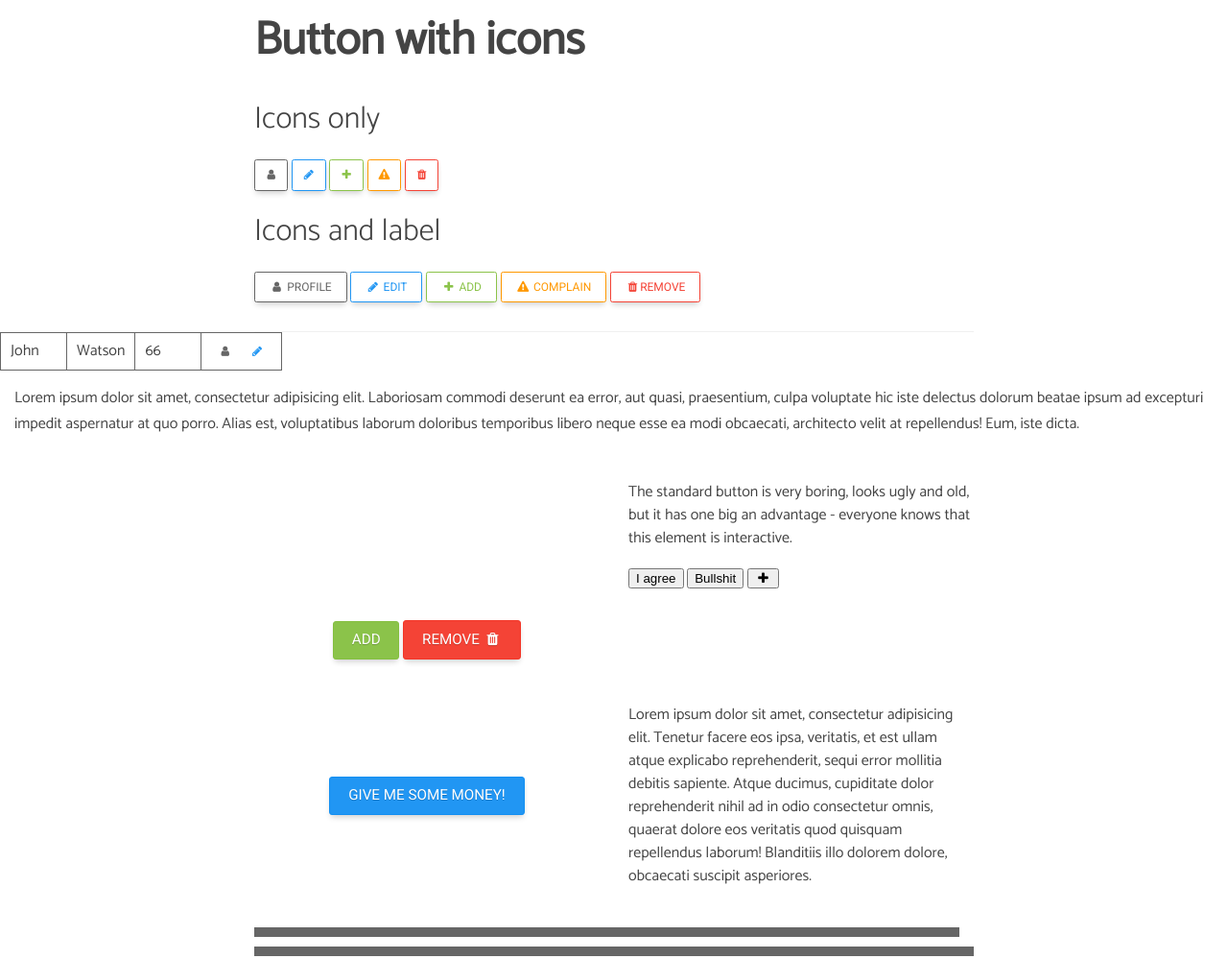
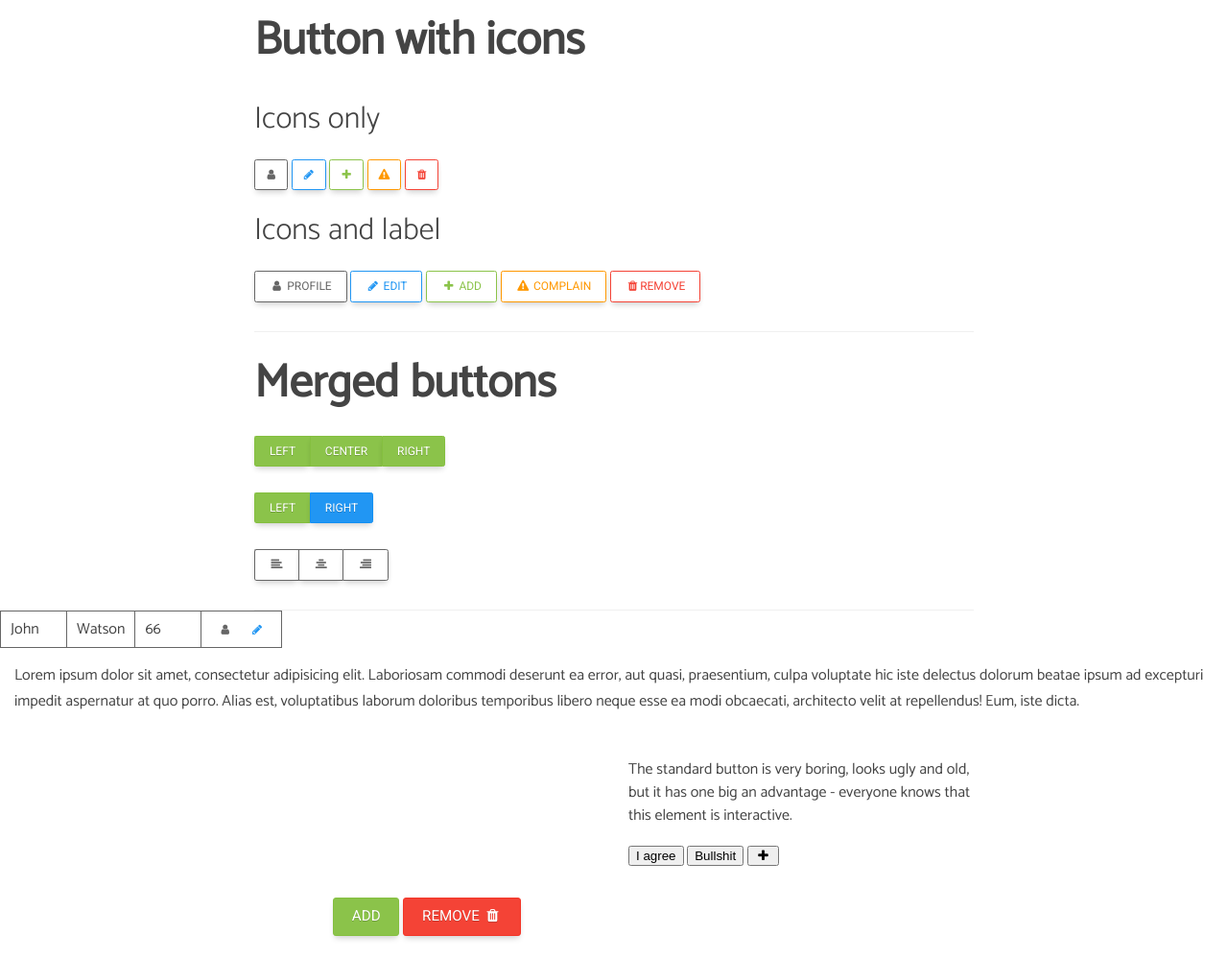
Before and after one commit to skrajewski/the-buttons, a website: page public/explore.html in a window 1280 px wide. Shown: the part 2882-3881 px from the top of the page at 96% size. Drawn offline with Linux system fonts and the light colour scheme.

Commit message:
Prototype merged buttons

```diff
--- a/public/explore.html
+++ b/public/explore.html
@@ -227,6 +227,45 @@
                 </section>
             </div>
         </section>
+
+        <section class="showcase-section">
+            <h1 class="section-title">Merged buttons</h1>
+
+            <div class="demo-section">
+                <section class="showcase">
+                    <div class="button-merged">
+                        <button class="button button-filled button-success">Left</button>
+                        <button class="button button-filled button-success">Center</button>
+                        <button class="button button-filled button-success">Right</button>
+                    </div>
+                    <br>
+                    <div class="button-merged">
+                        <button class="button button-filled button-success">Left</button>
+                        <button class="button button-filled button-secondary">Right</button>
+                    </div>
+                    <br>
+                    <div class="button-merged">
+                        <button class="button"><i class="fa fa-fw fa-align-left"></i></button>
+                        <button class="button"><i class="fa fa-fw fa-align-center"></i></button>
+                        <button class="button"><i class="fa fa-fw fa-align-right"></i></button>
+                    </div>
+                </section>
+            </div>
+        </section>
+
+        <!-- <section class="showcase-section">
+            <h1 class="section-title">Color blindness support</h1>
+
+            <div class="demo-section blind">
+                <section class="showcase">
+                    <button class="button">Default</button>
+                    <button class="button button-secondary">Secondary</button>
+                    <button class="button button-success">Success</button>
+                    <button class="button button-warning">Warning</button>
+                    <button class="button button-danger">Danger</button>
+                </section>
+            </div>
+        </section> -->
     </div>
 
 
--- a/scss/_buttons.scss
+++ b/scss/_buttons.scss
@@ -90,6 +90,10 @@
     box-sizing: border-box;
     display: inline-block;
     text-decoration: none;
+
+    .fa {
+        line-height: 0.95em; // value for font-awesome
+    }
 }
 
 .button-icon {
@@ -150,3 +154,36 @@
 .button-secondary {
     @include button-variant($colorSecondary);
 }
+
+.button-merged {
+    display: flex;
+    border-collapse: collapse;
+
+    .button {
+        display: table-cell;
+        display: inline;
+    }
+
+    .button:first-child:not(:last-child) {
+        border-top-right-radius: 0;
+        border-bottom-right-radius: 0;
+        border-right: 0;
+    }
+
+    .button:last-child:not(:first-child) {
+        border-top-left-radius: 0;
+        border-bottom-left-radius: 0;
+    }
+
+    .button + .button:not(:last-child) {
+        border-top-right-radius: 0;
+        border-bottom-right-radius: 0;
+        border-right: 0;
+    }
+
+    .button + .button {
+        border-top-left-radius: 0;
+        border-bottom-left-radius: 0;
+    }
+
+}
--- a/scss/style.scss
+++ b/scss/style.scss
@@ -221,3 +221,7 @@ pre {
         color: #fff;
     }
 }
+
+.blind {
+    filter: url('css/filters.svg#protanopia');
+}
```
Also changed, not shown: build/explore.html, public/css/filters.svg (added), public/css/style.css.
